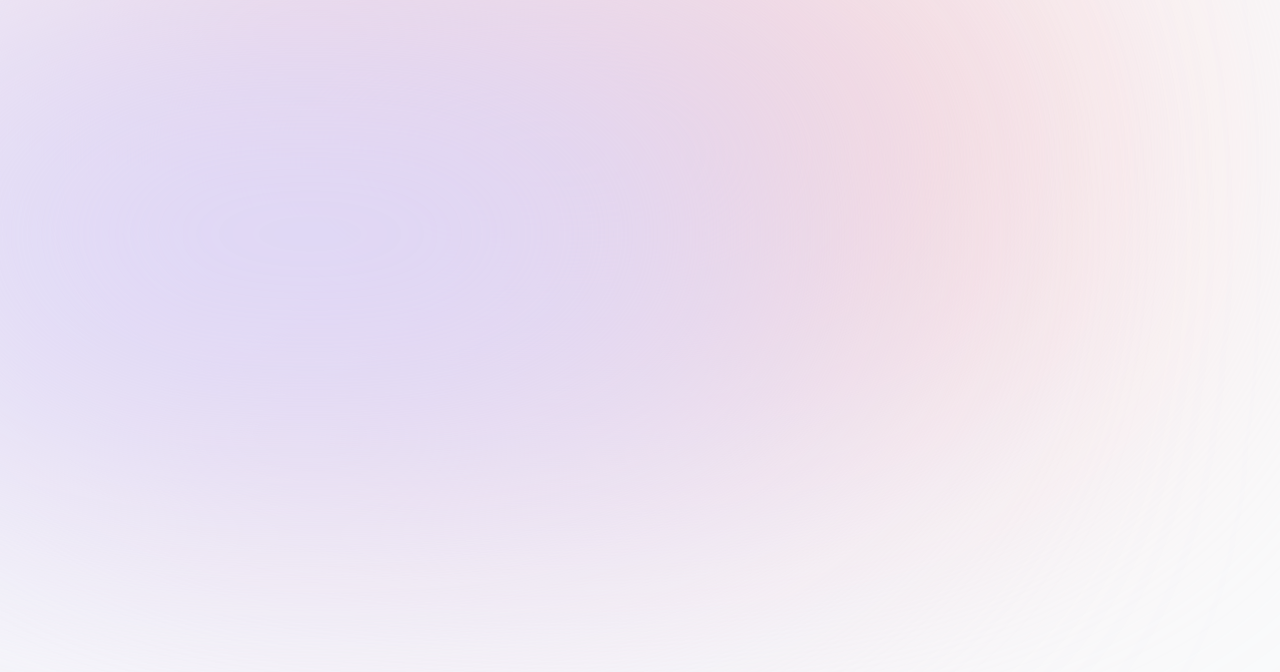
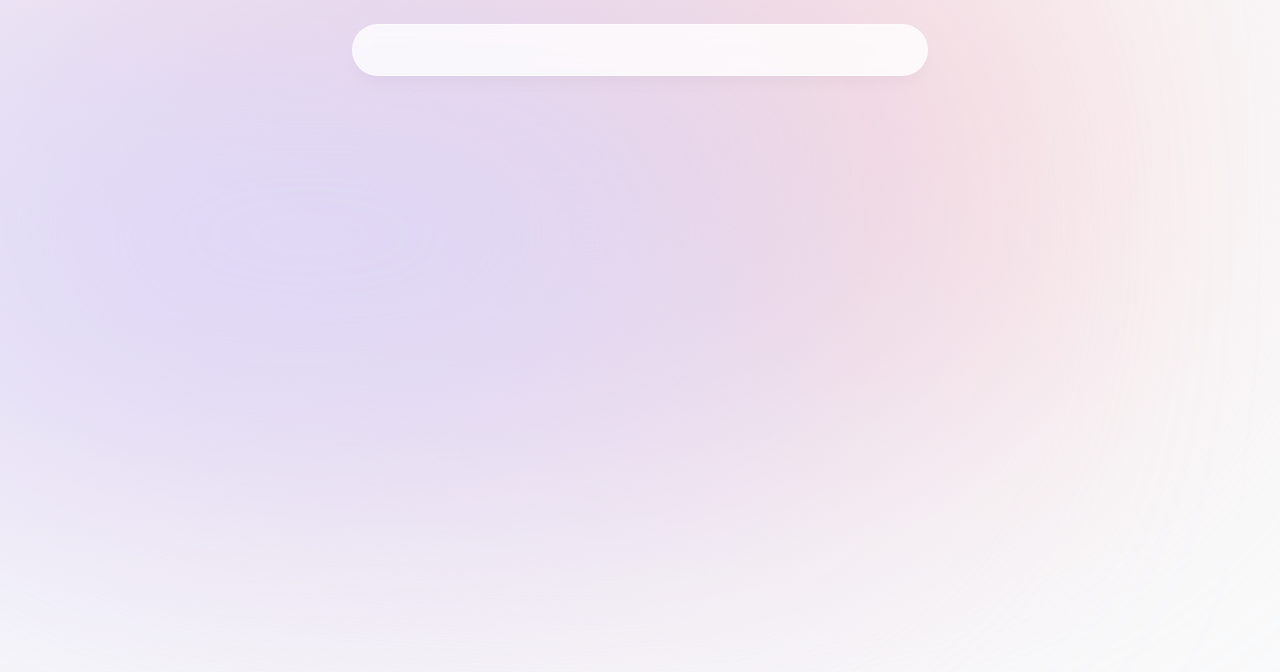
Before and after one commit to Sshashank5690/portfolio, a Next.js app: page / in a window 1280 px wide. Shown: the top 672 px of the page. Built offline with nearby package versions, Linux system fonts and the light colour scheme.

Commit message:
header changes

```diff
--- a/app/layout.tsx
+++ b/app/layout.tsx
@@ -1,3 +1,4 @@
+import Header from "@/components/header";
 import './globals.css'
 import { Inter } from 'next/font/google'
 
@@ -23,6 +24,7 @@
         rounded-full blur-[10rem] sm:w-[68.75rem] md:left-[-33rem] lg:left-[-28rem]
         xl:left-[-15rem] 2xl:left-[-5rem] dark:bg-[#676394]"></div>
 
+      <Header />
       {children}
       </body>
     </html>
--- a/components/header.tsx
+++ b/components/header.tsx
@@ -0,0 +1,18 @@
+"use client";
+
+import React from 'react'
+import { motion } from "framer-motion";
+
+export default function Header() {
+  return (
+  <header className="z-[999] relative">
+      <motion.div
+        className="fixed top-0 left-1/2 h-[4.5rem] w-full rounded-none border border-white border-opacity-40 bg-white bg-opacity-80 shadow-lg shadow-black/[0.03]
+        backdrop-blur-[0.5rem] sm:top-6 sm:h-[3.25rem] sm:w-[36rem] sm:rounded-full
+         dark:bg-gray-950 dark:border-black/40 dark:bg-opacity-75"
+         initial={{ y: -100, x: "-50%", opacity: 0 }}
+         animate={{ y: 0, x: "-50%", opacity: 1 }}
+         ></motion.div>
+  </header>
+  );
+}
--- a/package.json
+++ b/package.json
@@ -15,6 +15,7 @@
     "autoprefixer": "10.4.14",
     "eslint": "8.46.0",
     "eslint-config-next": "13.4.12",
+    "framer-motion": "^10.15.0",
     "next": "13.4.12",
     "postcss": "8.4.27",
     "react": "18.2.0",
```
Also changed, not shown: 2 other files (tests, documents, lock files or other folders).
